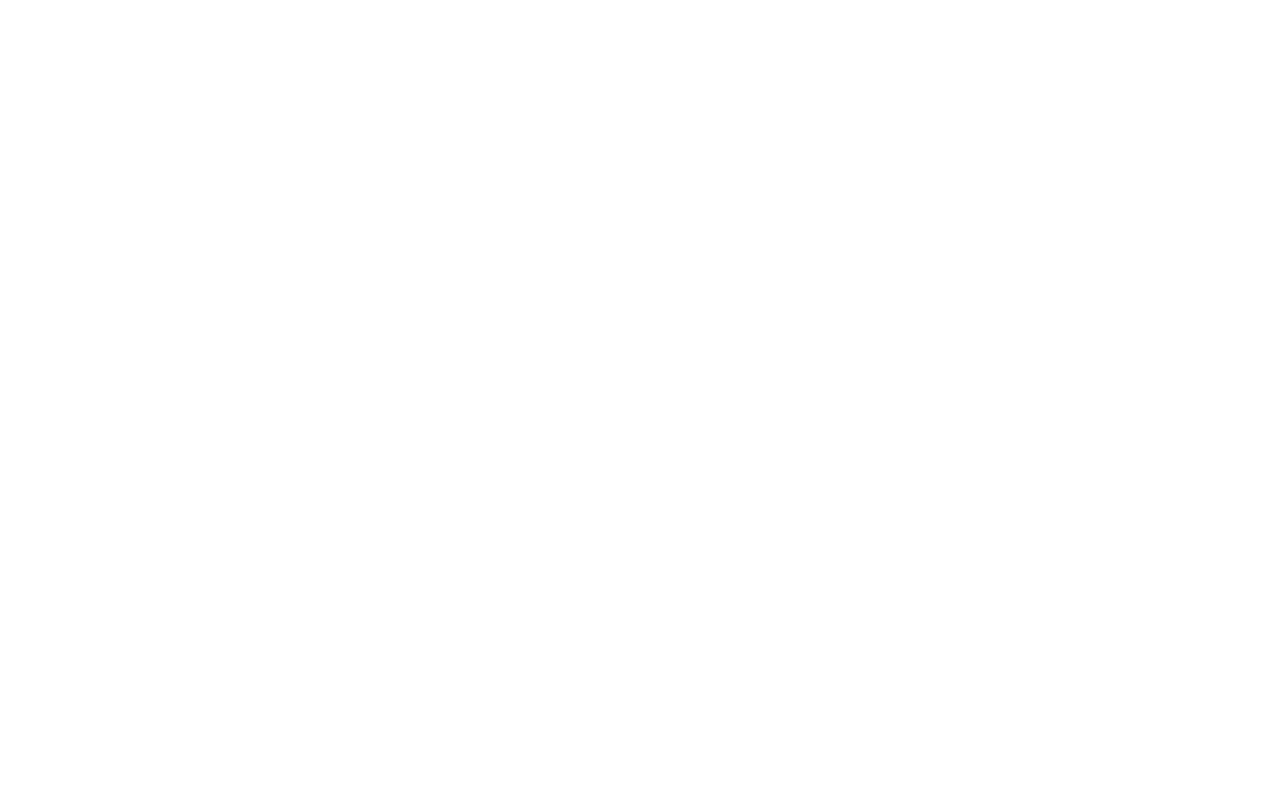
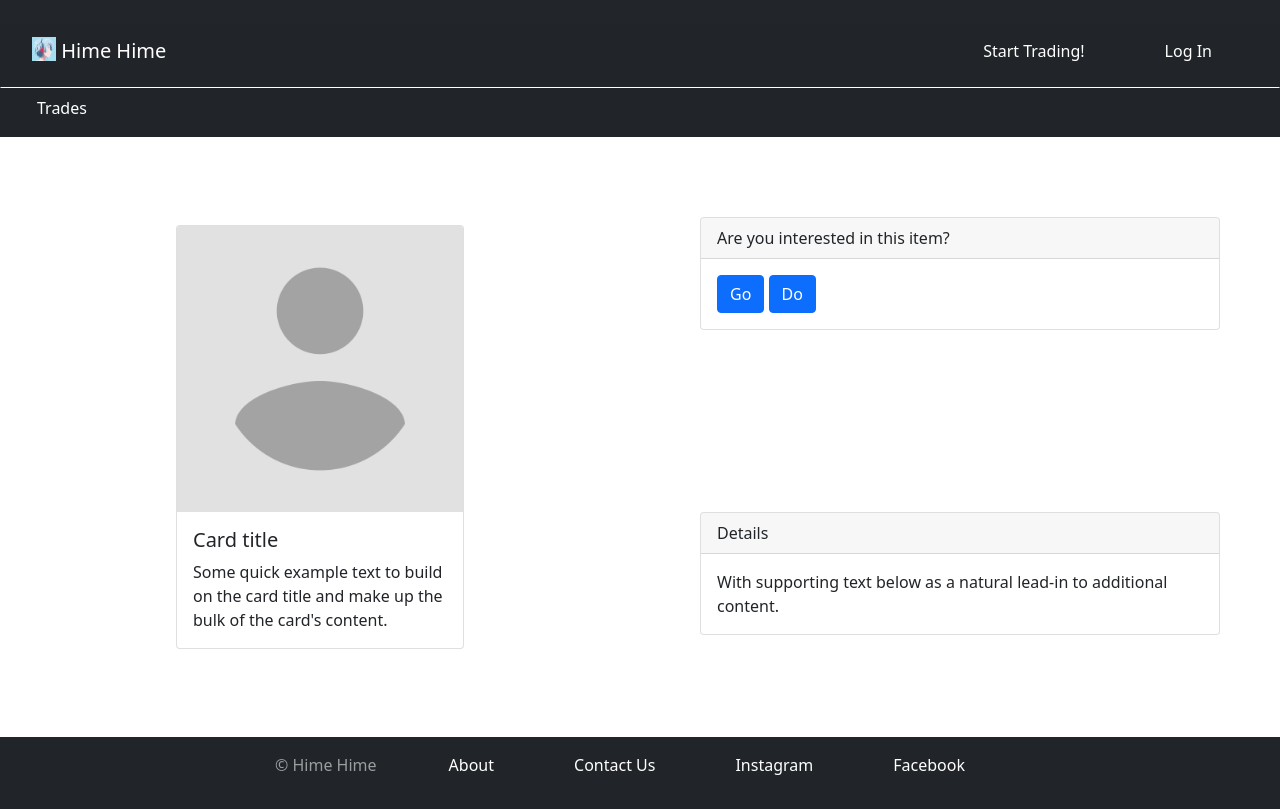
Before and after one commit to Himeth09/ITIS-5166-Website, a plain HTML site: page trade.html in a window 1280 px wide. Drawn offline with nearby package versions, Linux system fonts and the light colour scheme.

Commit message:
Trades & New Trades pages
Created basic pages for both according to directions

```diff
--- a/newTrade.html
+++ b/newTrade.html
@@ -0,0 +1,46 @@
+<!DOCTYPE html>
+<html lang="en">
+<head>
+    <meta charset="UTF-8">
+    <meta name="viewport" content="width=device-width, initial-scale=1">
+    <link href="https://cdn.jsdelivr.net/npm/bootstrap@5.1.3/dist/css/bootstrap.min.css" rel="stylesheet" integrity="sha384-1BmE4kWBq78iYhFldvKuhfTAU6auU8tT94WrHftjDbrCEXSU1oBoqyl2QvZ6jIW3" crossorigin="anonymous">
+    <link href="styles/default.css" rel="stylesheet">
+    <title>New Trade</title>
+</head>
+<body>
+    <div class="navigation"></div>
+    <main>
+        <div class="container-fluid">
+            <div class="row">
+                <div class="col-lg-3 col-sm-12"></div>
+                <div class="col-lg-6 col-sm-12">
+                    <form>
+                        <div class="form-group">
+                          <label for="category">Category</label>
+                          <input type="text" class="form-control" id="category" aria-describedby="categoryInput" placeholder="Enter category">
+                        </div>
+                        <div class="form-group">
+                            <label for="item-name">Item Name</label>
+                            <input type="text" class="form-control" id="item-name" aria-describedby="itemNameInput" placeholder="Enter item name">
+                          </div>
+                          <div class="form-group">
+                            <label for="manufacturer">Manufacturer</label>
+                            <input type="text" class="form-control" id="manufacturer" aria-describedby="manufacturerInput" placeholder="Enter manufacturer">
+                          </div>
+                          <div class="form-group">
+                            <label for="description">Description</label>
+                            <input type="text" class="form-control" id="description" aria-describedby="descriptionInput" placeholder="Enter description">
+                          </div>
+                          <a href="trades.html" class="btn btn-primary">Create Trade</a>
+                      </form>
+                </div>
+                <div class="col-lg-3 col-sm-12"></div>
+            </div>
+        </div>
+    </main>
+    <div class="footer"></div>
+    <script src="https://cdn.jsdelivr.net/npm/bootstrap@5.1.3/dist/js/bootstrap.bundle.min.js" integrity="sha384-ka7Sk0Gln4gmtz2MlQnikT1wXgYsOg+OMhuP+IlRH9sENBO0LRn5q+8nbTov4+1p" crossorigin="anonymous"></script>
+    <script src="jquery-3.6.0.js" type="text/javascript"></script>
+    <script src="scripts/default.js"></script>
+</body>
+</html>
--- a/styles/default.css
+++ b/styles/default.css
@@ -49,3 +49,21 @@
 .card {
     margin: 5em 3em 5em 3em;
 }
+
+#item-card {
+    display: flex;
+    align-items: center;
+    justify-content: center;
+}
+
+form {
+    margin: 10vh 0;
+}
+
+.form-group {
+    margin-bottom: 2vh;
+}
+
+#description {
+    height: 15vh;
+}
--- a/trade.html
+++ b/trade.html
@@ -0,0 +1,59 @@
+<!DOCTYPE html>
+<html lang="en">
+<head>
+    <meta charset="UTF-8">
+    <meta name="viewport" content="width=device-width, initial-scale=1">
+    <link href="https://cdn.jsdelivr.net/npm/bootstrap@5.1.3/dist/css/bootstrap.min.css" rel="stylesheet" integrity="sha384-1BmE4kWBq78iYhFldvKuhfTAU6auU8tT94WrHftjDbrCEXSU1oBoqyl2QvZ6jIW3" crossorigin="anonymous">
+    <link href="styles/default.css" rel="stylesheet">
+    <link href="styles/trade.css" rel="stylesheet">
+    <title>Trade</title>
+</head>
+<body>
+    <div class="navigation"></div>
+    <main>
+        <div class="container-fluid">
+            <div class="row">
+                <div class="col-lg-6" id="item-card">
+                    <div class="card" style="width: 18rem;">
+                        <img src="images/placeholder.png" class="card-img-top" alt="...">
+                        <div class="card-body">
+                          <h5 class="card-title">Card title</h5>
+                          <p class="card-text">Some quick example text to build on the card title and make up the bulk of the card's content.</p>
+                        </div>
+                      </div>
+                </div>
+                <div class="col-lg-6">
+                    <div class="row">
+                        <div class="col-lg-12">
+                            <div class="card">
+                                <div class="card-header">
+                                    Are you interested in this item?
+                                  </div>
+                                <div class="card-body">
+                                    <a href="#" class="btn btn-primary">Go</a>
+                                    <a href="#" class="btn btn-primary">Do</a>
+                                </div>
+                              </div>
+                        </div>
+                        <div class="col-lg-12">
+                            <div class="card">
+                                <div class="card-header">
+                                  Details
+                                </div>
+                                <div class="card-body">
+                                  <p class="card-text">With supporting text below as a natural lead-in to additional content.</p>
+                                </div>
+                              </div>
+                        </div>
+                    </div>
+                </div>
+            </div>
+        </div>
+
+    </main>
+    <div class="footer"></div>
+    <script src="https://cdn.jsdelivr.net/npm/bootstrap@5.1.3/dist/js/bootstrap.bundle.min.js" integrity="sha384-ka7Sk0Gln4gmtz2MlQnikT1wXgYsOg+OMhuP+IlRH9sENBO0LRn5q+8nbTov4+1p" crossorigin="anonymous"></script>
+    <script src="jquery-3.6.0.js" type="text/javascript"></script>
+    <script src="scripts/default.js"></script>
+</body>
+</html>
```
